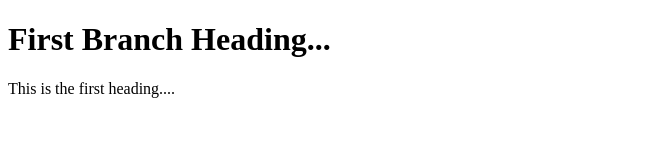
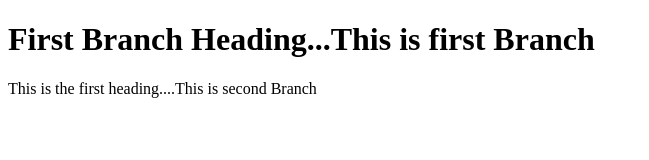
Before and after one commit to harisahmed11/TestTortoise, a plain HTML site: page index.html in a window 1280 px wide. Shown: the whole page, without its empty margins (0-649 px from the left). Drawn offline with Linux system fonts and the light colour scheme.

Commit message:
Commited following

```diff
--- a/index.html
+++ b/index.html
@@ -4,7 +4,7 @@
 	<title>Edited by juzar...</title>
 </head>
 <body>
-	<h1>First Branch Heading...</h1>
-	<p>This is the first heading....</p>
+	<h1>First Branch Heading...This is first Branch</h1>
+	<p>This is the first heading....This is second Branch</p>
 </body>
 </html>
```
